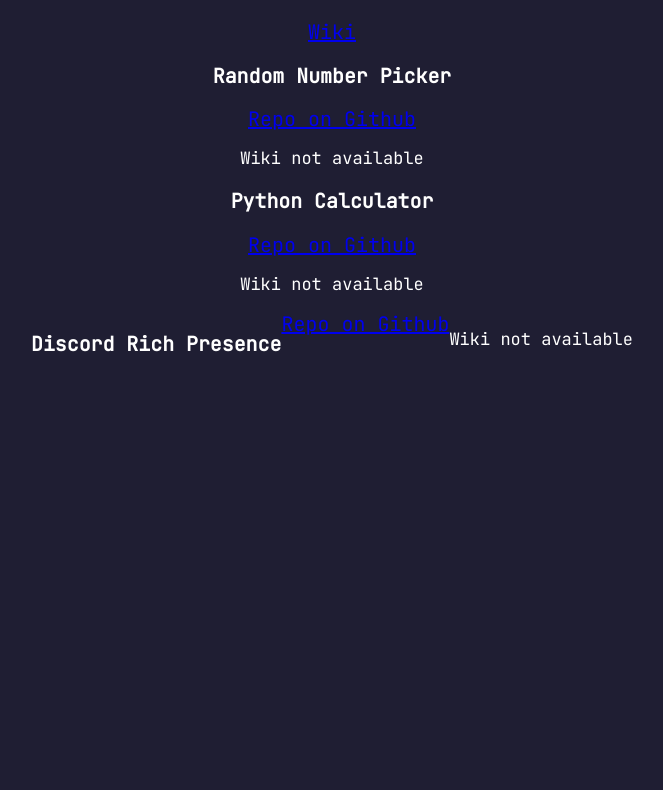
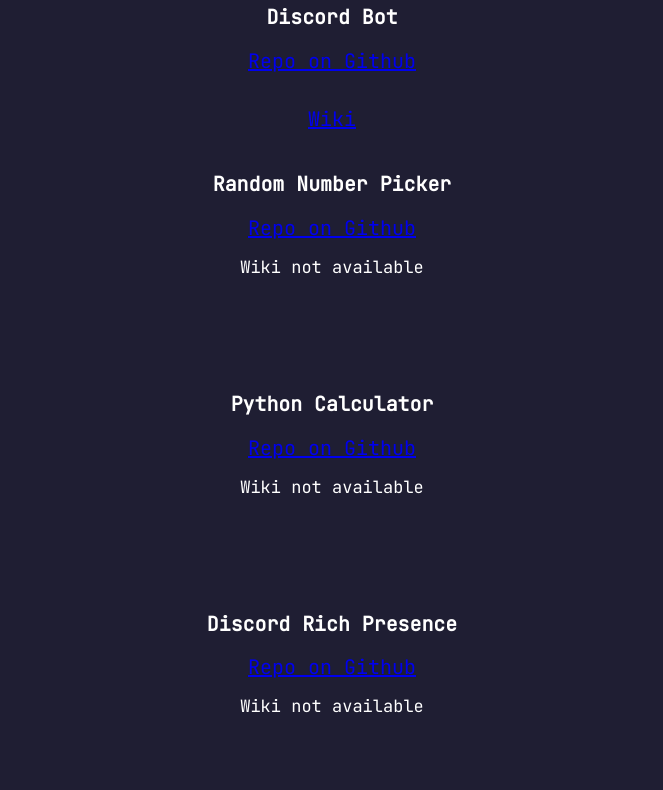
Before and after one commit to HK0811/HK0811, a plain HTML site: page repo.html in a window 1280 px wide. Shown: the part 292-1082 px from the top of the page, without its empty margins (308-971 px from the left). Before the commit the page ends 800 px from the top, so only its background shows below. Drawn offline with Linux system fonts and the light colour scheme.

Commit message:
Update style1.css

```diff
--- a/style1.css
+++ b/style1.css
@@ -24,16 +24,13 @@ div#About\ Me,div#Menu\&Title,div#Media,div#color{
     height: 400px;
     margin: 0 auto 0;
 }
-div#Repo,div#part1,div#part2,div#part3, div#part4{
-    background-color: #1F1E33;
-    width: 650px;
-}
-div#Repo h1,div#Repo a,div#part1 h2,div#part1 p,div#part1 a,div#part1 h3,div#part2 p,div#part2 a,div#part2 h3,div#part3 p,div#part3 a,div#part3 h3, div#part4{
+div#Repo *,div#part1 *,div#part2 *,div#part3 *,div#part4 *{
     display: flex;
     justify-content: center;
 }
 div#Repo,div#part1,div#part2,div#part3, div#part4{
     background-color: #1F1E33;
-    width: 650px;
+    width: 750px;
+    height: 200px;
     margin: 0 auto;
 }
```
